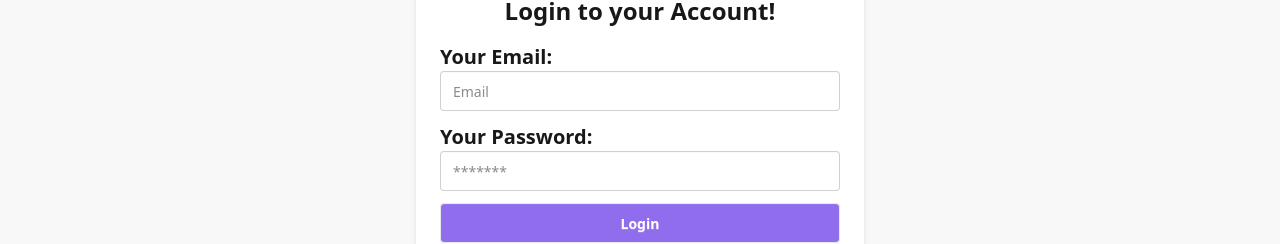
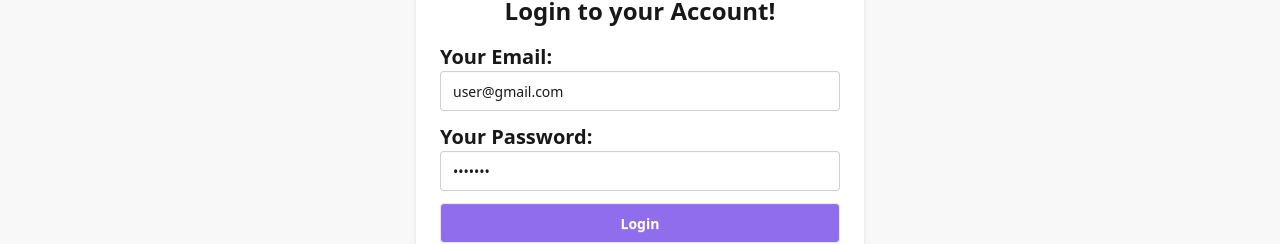
Before and after one commit to sohid7254/Bill-Pay, a React (Vite) app: page /login in a window 1280 px wide. Shown: the part 133-377 px from the top of the page. Built offline with nearby package versions, Linux system fonts and the light colour scheme; no server answers.

Commit message:
Added demo credential

```diff
--- a/src/Pages/LogIn.jsx
+++ b/src/Pages/LogIn.jsx
@@ -1,51 +1,53 @@
-import React, { use, useState } from 'react';
-import { FcGoogle } from 'react-icons/fc';
-import { Link, useLocation, useNavigate } from 'react-router';
-import { AuthContext } from '../Context/AuthContext';
-import Swal from 'sweetalert2';
-import { Helmet } from '@dr.pogodin/react-helmet';
+import React, { useState, useContext } from "react";
+import { FcGoogle } from "react-icons/fc";
+import { Link, useLocation, useNavigate } from "react-router";
+import { AuthContext } from "../Context/AuthContext";
+import Swal from "sweetalert2";
+import { Helmet } from "@dr.pogodin/react-helmet";
 
 const LogIn = () => {
-    const {signIn, googleLogin} = use(AuthContext)
-    const [error, setError] = useState("")
+    const { signIn, googleLogin } = useContext(AuthContext);
+    const [error, setError] = useState("");
+
+    // 🔑 Default demo credentials (auto-fill)
+    const [email, setEmail] = useState("user@gmail.com");
+    const [password, setPassword] = useState("User123");
+
     const navigate = useNavigate();
     const location = useLocation();
     const from = location.state?.from?.pathname || "/";
 
     const handleLogIn = (e) => {
         e.preventDefault();
-        const email = e.target.email.value;
-        const password = e.target.password.value;
 
         signIn(email, password)
             .then(() => {
-                Swal.fire("LogIn Successfull!", "", "success");
-                navigate(from, {replace: true})
+                Swal.fire("Login Successful!", "", "success");
+                navigate(from, { replace: true });
             })
-            .catch(err => setError(err.message))
-    }
+            .catch((err) => setError(err.message));
+    };
 
-    const handleGoogleLogIn = () =>{
+    const handleGoogleLogIn = () => {
         googleLogin()
             .then(() => {
-                Swal.fire("Google LogIn Successfull", "", "success")
-                navigate(from, {replace:true})
+                Swal.fire("Google Login Successful", "", "success");
+                navigate(from, { replace: true });
             })
-            .catch(err => setError(err.message))
-    }
-
+            .catch((err) => setError(err.message));
+    };
 
     return (
         <div className="max-w-md mx-auto mt-10 p-6 shadow-md bg-base-100 rounded">
             <Helmet>
                 <title>LogIn-Page</title>
             </Helmet>
-            <h2 className="text-2xl  font-bold mb-4 text-center">Login to your Account!</h2>
+            <h2 className="text-2xl font-bold mb-4 text-center">Login to your Account!</h2>
             <form onSubmit={handleLogIn}>
                 <label className="text-xl font-semibold">Your Email:</label>
-                <input type="email" name="email" placeholder="Email" className="input input-bordered w-full mb-3" required />
+                <input type="email" name="email" value={email} onChange={(e) => setEmail(e.target.value)} placeholder="Email" className="input input-bordered w-full mb-3" required />
                 <label className="text-xl font-semibold">Your Password:</label>
-                <input type="password" name="password" placeholder="*******" className="input input-bordered w-full mb-3" required />
+                <input type="password" name="password" value={password} onChange={(e) => setPassword(e.target.value)} placeholder="*******" className="input input-bordered w-full mb-3" required />
                 <button type="submit" className="btn text-white bg-[#8f6ded] w-full hover:bg-[#b09adc]">
                     Login
                 </button>
@@ -55,9 +57,7 @@ const LogIn = () => {
                 <p>
                     Forgot Your Password! <span className="text-purple-500">Reset Password</span>
                 </p>
-                <span>
-                    Or
-                </span>
+                <span>Or</span>
             </div>
             <div className="text-center">
                 <p>
```
